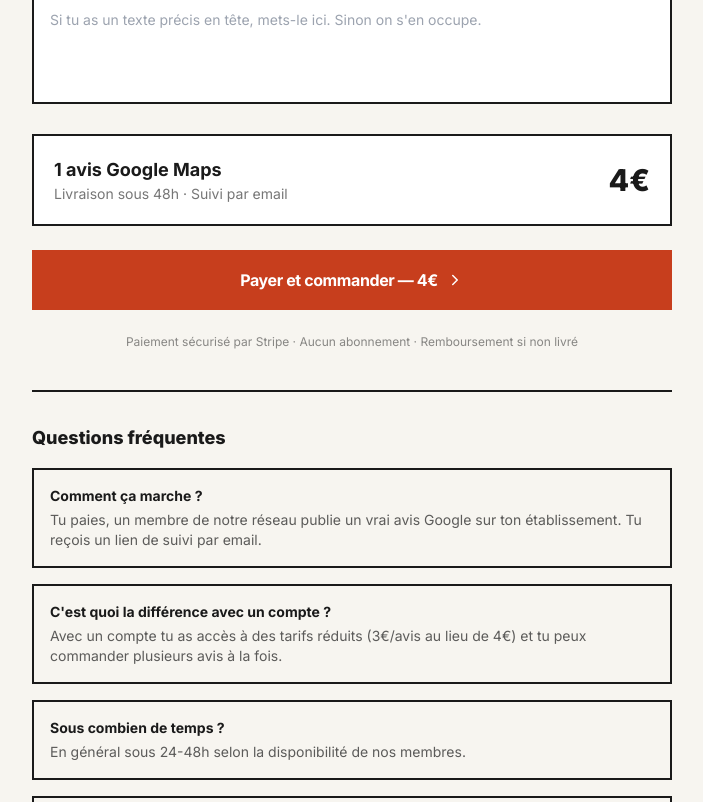
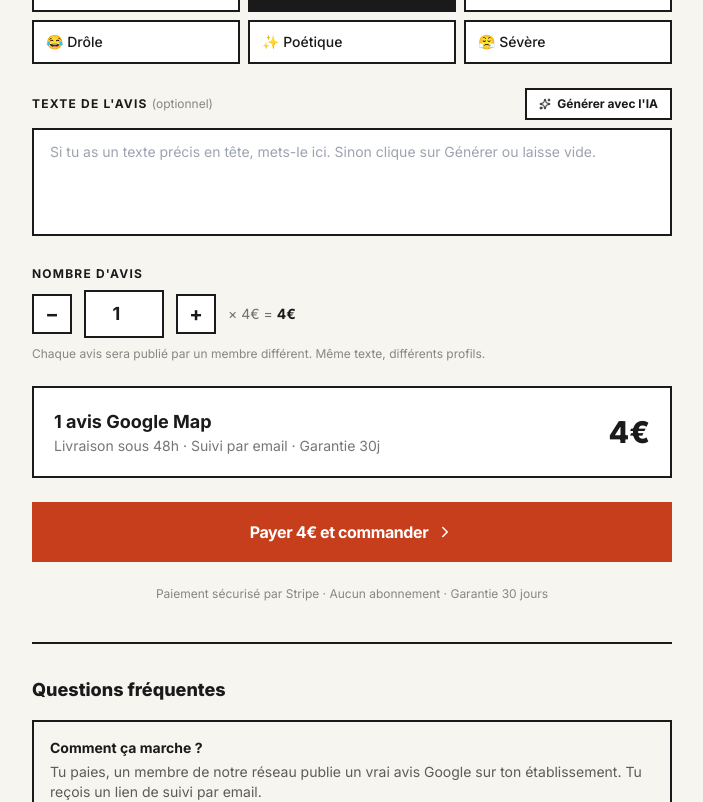
Before and after one commit to etimelli2-ai/swimup-frontend, a React (Vite) app: page /commander in a window 1280 px wide. Shown: the part 1045-1847 px from the top of the page, without its empty margins (288-991 px from the left). Built offline with nearby package versions, Linux system fonts and the light colour scheme; no server answers.

Commit message:
Add loading state and text generation feature

```diff
--- a/src/pages/PublicCommander.jsx
+++ b/src/pages/PublicCommander.jsx
@@ -1,10 +1,12 @@
 import { useState } from 'react'
 import { useNavigate, useSearchParams } from 'react-router-dom'
-import { MapPin, Mail, Star, ChevronRight, AlertCircle } from 'lucide-react'
+import { MapPin, Mail, Star, ChevronRight, AlertCircle, Loader2, Sparkles } from 'lucide-react'
 import { motion } from 'framer-motion'
 import axios from 'axios'
 
 const API = import.meta.env.VITE_API_URL || 'https://swimup-backend-production.up.railway.app/api'
+const GROQ_KEY = import.meta.env.VITE_GROQ_API_KEY
+const PRIX_UNITAIRE = 4
 
 const TONS = [
   { id: 'enthousiaste', label: 'Enthousiaste', emoji: '🔥' },
@@ -41,8 +43,49 @@ function EtoilesPicker({ value, onChange }) {
   )
 }
 
+async function genererTexteIA(nom, type, etoiles, ton) {
+  try {
+    const tonDesc = {
+      enthousiaste: 'très enthousiaste et positif',
+      naturel: 'naturel et authentique',
+      neutre: 'neutre et factuel',
+      drole: 'drôle et léger',
+      poetique: 'poétique et imagé',
+      severe: 'critique et sévère',
+    }[ton] || 'naturel'
+
+    const positif = etoiles >= 4
+    const negatif = etoiles <= 2
+
+    const prompt = `Écris un avis Google ${positif ? 'positif' : negatif ? 'négatif' : 'mitigé'} en français pour "${nom}" (${type || 'établissement'}). Ton : ${tonDesc}. ${etoiles} étoiles sur 5. 2-3 phrases naturelles. Sans guillemets. Sans introduction. Juste le texte de l'avis.`
+
+    const res = await fetch('https://api.groq.com/openai/v1/chat/completions', {
+      method: 'POST',
+      headers: {
+        'Content-Type': 'application/json',
+        'Authorization': `Bearer ${GROQ_KEY}`,
+      },
+      body: JSON.stringify({
+        model: 'llama-3.1-8b-instant',
+        messages: [
+          { role: 'system', content: 'Tu génères des avis Google authentiques. UNIQUEMENT le texte, sans guillemets, sans entités HTML.' },
+          { role: 'user', content: prompt },
+        ],
+        max_tokens: 200,
+        temperature: 1.1,
+      }),
+    })
+    const data = await res.json()
+    return data.choices?.[0]?.message?.content?.trim()
+      .replace(/^["'«»]|["'«»]$/g, '')
+      .replace(/&quot;/g, '"')
+      .replace(/&#039;/g, "'") || ''
+  } catch {
+    return ''
+  }
+}
+
 export default function PublicCommander() {
-  const navigate = useNavigate()
   const [searchParams] = useSearchParams()
   const wasCancelled = searchParams.get('cancel') === '1'
 
@@ -51,25 +94,53 @@ export default function PublicCommander() {
     lien_maps:          '',
     nom_etablissement:  '',
     type_etablissement: '',
+    type_autre:         '',
     texte_avis:         '',
     nb_etoiles:         5,
     ton:                'naturel',
+    quantite:           1,
   })
-  const [loading, setLoading] = useState(false)
-  const [error, setError]     = useState(null)
+  const [loading, setLoading]       = useState(false)
+  const [generating, setGenerating] = useState(false)
+  const [error, setError]           = useState(null)
 
   const set = (k, v) => setForm(p => ({ ...p, [k]: v }))
+
+  const typeEffectif = form.type_etablissement === 'Autre' ? form.type_autre : form.type_etablissement
+  const total = form.quantite * PRIX_UNITAIRE
+
+  const handleGenerer = async () => {
+    const nom = form.nom_etablissement || 'cet établissement'
+    setGenerating(true)
+    const texte = await genererTexteIA(nom, typeEffectif, form.nb_etoiles, form.ton)
+    if (texte) set('texte_avis', texte)
+    else setError('Impossible de générer le texte — réessaie ou écris-le toi-même')
+    setGenerating(false)
+  }
 
   const handleSubmit = async (e) => {
     e.preventDefault()
     setError(null)
 
-    if (!form.email)     return setError('Entre ton adresse email')
-    if (!form.lien_maps) return setError('Entre le lien Google Maps de ton établissement')
+    if (!form.email) return setError('Entre ton adresse email')
+    if (!form.lien_maps) return setError('Entre le lien Google Maps')
+    if (form.quantite < 1) return setError('Minimum 1 avis')
+    if (form.type_etablissement === 'Autre' && !form.type_autre.trim()) {
+      return setError('Précise le type d\'établissement')
+    }
 
     setLoading(true)
     try {
-      const r = await axios.post(`${API}/stripe/public-checkout`, form)
+      const r = await axios.post(`${API}/stripe/public-checkout`, {
+        email:              form.email,
+        lien_maps:          form.lien_maps,
+        nom_etablissement:  form.nom_etablissement,
+        type_etablissement: typeEffectif,
+        texte_avis:         form.texte_avis,
+        nb_etoiles:         form.nb_etoiles,
+        ton:                form.ton,
+        quantite:           form.quantite,
+      })
       window.location.href = r.data.url
     } catch (e) {
       setError(e.response?.data?.error || 'Erreur — réessaie dans quelques secondes')
@@ -84,10 +155,7 @@ export default function PublicCommander() {
       <header className="border-b-2 border-[#1A1A1A] bg-[#F7F5F0] sticky top-0 z-10">
         <div className="max-w-2xl mx-auto px-4 py-4 flex items-center justify-between">
           <div className="flex items-center gap-3">
-            <div
-              className="w-8 h-8 bg-[#C73E1D] flex items-center justify-center"
-              style={{ transform: 'rotate(3deg)' }}
-            >
+            <div className="w-8 h-8 bg-[#C73E1D] flex items-center justify-center" style={{ transform: 'rotate(3deg)' }}>
               <span className="text-white font-black text-sm">S</span>
             </div>
             <span className="font-black text-lg tracking-tight">SwimUp</span>
@@ -111,12 +179,21 @@ export default function PublicCommander() {
             Sans compte · Sans abonnement
           </div>
           <h1 className="text-4xl font-black tracking-tight leading-tight">
-            Un avis Google,<br />4€, livré vite.
+            Des avis Google,<br />{PRIX_UNITAIRE}€ pièce, livrés vite.
           </h1>
           <p className="text-[#1A1A1A]/70 text-lg leading-relaxed">
             Tu remplis le formulaire, tu paies, on s'occupe du reste.
             Aucune création de compte. Ton lien de suivi arrive par email.
           </p>
+
+          {/* Garantie */}
+          <div className="border-2 border-[#1A1A1A] bg-white p-4">
+            <p className="font-bold text-sm">🛡️ Garantie 30 jours</p>
+            <p className="text-sm text-[#1A1A1A]/70 mt-1">
+              Si un avis est supprimé par Google dans les 30 jours suivant la livraison,
+              on le refait gratuitement. Pas de remboursement — on remet un nouvel avis.
+            </p>
+          </div>
         </motion.div>
 
         {/* Alerte annulation */}
@@ -134,7 +211,7 @@ export default function PublicCommander() {
 
           {/* Email */}
           <div className="space-y-2">
-            <label className="block text-xs font-bold uppercase tracking-widest text-[#1A1A1A]">
+            <label className="block text-xs font-bold uppercase tracking-widest">
               Ton adresse email *
             </label>
             <div className="relative">
@@ -153,7 +230,7 @@ export default function PublicCommander() {
 
           {/* Lien Maps */}
           <div className="space-y-2">
-            <label className="block text-xs font-bold uppercase tracking-widest text-[#1A1A1A]">
+            <label className="block text-xs font-bold uppercase tracking-widest">
               Lien Google Maps de ton établissement *
             </label>
             <div className="relative">
@@ -174,7 +251,7 @@ export default function PublicCommander() {
 
           {/* Nom établissement */}
           <div className="space-y-2">
-            <label className="block text-xs font-bold uppercase tracking-widest text-[#1A1A1A]">
+            <label className="block text-xs font-bold uppercase tracking-widest">
               Nom de l'établissement
             </label>
             <input
@@ -188,7 +265,7 @@ export default function PublicCommander() {
 
           {/* Type établissement */}
           <div className="space-y-2">
-            <label className="block text-xs font-bold uppercase tracking-widest text-[#1A1A1A]">
+            <label className="block text-xs font-bold uppercase tracking-widest">
               Type d'établissement
             </label>
             <select
@@ -199,11 +276,22 @@ export default function PublicCommander() {
               <option value="">Sélectionner...</option>
               {TYPES.map(t => <option key={t} value={t}>{t}</option>)}
             </select>
+
+            {/* Champ libre si "Autre" */}
+            {form.type_etablissement === 'Autre' && (
+              <input
+                type="text"
+                placeholder="Précise le type d'établissement..."
+                value={form.type_autre}
+                onChange={e => set('type_autre', e.target.value)}
+                className="w-full border-2 border-[#C73E1D] bg-white px-4 py-3 text-sm rounded-none focus:outline-none transition-colors mt-2"
+              />
+            )}
           </div>
 
           {/* Note étoiles */}
           <div className="space-y-2">
-            <label className="block text-xs font-bold uppercase tracking-widest text-[#1A1A1A]">
+            <label className="block text-xs font-bold uppercase tracking-widest">
               Note à mettre ({form.nb_etoiles} étoile{form.nb_etoiles > 1 ? 's' : ''})
             </label>
             <EtoilesPicker value={form.nb_etoiles} onChange={v => set('nb_etoiles', v)} />
@@ -211,7 +299,7 @@ export default function PublicCommander() {
 
           {/* Ton */}
           <div className="space-y-2">
-            <label className="block text-xs font-bold uppercase tracking-widest text-[#1A1A1A]">
+            <label className="block text-xs font-bold uppercase tracking-widest">
               Ton de l'avis
             </label>
             <div className="grid grid-cols-3 gap-2">
@@ -232,18 +320,70 @@ export default function PublicCommander() {
             </div>
           </div>
 
-          {/* Texte personnalisé */}
+          {/* Texte personnalisé + bouton générer */}
           <div className="space-y-2">
-            <label className="block text-xs font-bold uppercase tracking-widest text-[#1A1A1A]">
-              Texte personnalisé <span className="font-normal normal-case tracking-normal text-[#1A1A1A]/50">(optionnel — sinon on génère)</span>
-            </label>
+            <div className="flex items-center justify-between">
+              <label className="block text-xs font-bold uppercase tracking-widest">
+                Texte de l'avis{' '}
+                <span className="font-normal normal-case tracking-normal text-[#1A1A1A]/50">
+                  (optionnel)
+                </span>
+              </label>
+              <button
+                type="button"
+                onClick={handleGenerer}
+                disabled={generating}
+                className="flex items-center gap-1.5 border-2 border-[#1A1A1A] bg-white px-3 py-1.5 text-xs font-bold hover:bg-[#F0EDE8] transition-colors disabled:opacity-50"
+              >
+                {generating
+                  ? <><Loader2 size={12} className="animate-spin" /> Génération...</>
+                  : <><Sparkles size={12} /> Générer avec l'IA</>
+                }
+              </button>
+            </div>
             <textarea
-              placeholder="Si tu as un texte précis en tête, mets-le ici. Sinon on s'en occupe."
+              placeholder="Si tu as un texte précis en tête, mets-le ici. Sinon clique sur Générer ou laisse vide."
               value={form.texte_avis}
               onChange={e => set('texte_avis', e.target.value)}
               rows={4}
               className="w-full border-2 border-[#1A1A1A] bg-white px-4 py-3 text-sm rounded-none focus:outline-none focus:border-[#C73E1D] resize-none transition-colors"
             />
+          </div>
+
+          {/* Quantité */}
+          <div className="space-y-2">
+            <label className="block text-xs font-bold uppercase tracking-widest">
+              Nombre d'avis
+            </label>
+            <div className="flex items-center gap-3">
+              <button
+                type="button"
+                onClick={() => set('quantite', Math.max(1, form.quantite - 1))}
+                className="w-10 h-10 border-2 border-[#1A1A1A] bg-white text-xl font-bold hover:bg-[#F0EDE8] transition-colors flex items-center justify-center"
+              >
+                −
+              </button>
+              <input
+                type="number"
+                min="1"
+                value={form.quantite}
+                onChange={e => set('quantite', Math.max(1, parseInt(e.target.value) || 1))}
+                className="w-20 border-2 border-[#1A1A1A] bg-white px-3 py-2 text-center text-lg font-bold rounded-none focus:outline-none focus:border-[#C73E1D]"
+              />
+              <button
+                type="button"
+                onClick={() => set('quantite', form.quantite + 1)}
+                className="w-10 h-10 border-2 border-[#1A1A1A] bg-white text-xl font-bold hover:bg-[#F0EDE8] transition-colors flex items-center justify-center"
+              >
+                +
+              </button>
+              <span className="text-sm text-[#1A1A1A]/60">
+                × {PRIX_UNITAIRE}€ = <strong className="text-[#1A1A1A]">{total}€</strong>
+              </span>
+            </div>
+            <p className="text-xs text-[#1A1A1A]/50">
+              Chaque avis sera publié par un membre différent. Même texte, différents profils.
+            </p>
           </div>
 
           {/* Erreur */}
@@ -257,10 +397,14 @@ export default function PublicCommander() {
           {/* Récap prix */}
           <div className="border-2 border-[#1A1A1A] bg-white p-5 flex items-center justify-between">
             <div>
-              <p className="font-bold text-lg">1 avis Google Maps</p>
-              <p className="text-sm text-[#1A1A1A]/60">Livraison sous 48h · Suivi par email</p>
+              <p className="font-bold text-lg">
+                {form.quantite} avis Google Map{form.quantite > 1 ? 's' : ''}
+              </p>
+              <p className="text-sm text-[#1A1A1A]/60">
+                Livraison sous 48h · Suivi par email · Garantie 30j
+              </p>
             </div>
-            <p className="text-3xl font-black">4€</p>
+            <p className="text-3xl font-black">{total}€</p>
           </div>
 
           {/* Bouton */}
@@ -271,30 +415,31 @@ export default function PublicCommander() {
           >
             {loading ? (
               <>
-                <div className="w-4 h-4 border-2 border-white/30 border-t-white rounded-full animate-spin" />
+                <Loader2 size={18} className="animate-spin" />
                 Redirection vers le paiement...
               </>
             ) : (
               <>
-                Payer et commander — 4€
+                Payer {total}€ et commander
                 <ChevronRight size={18} />
               </>
             )}
           </button>
 
           <p className="text-center text-xs text-[#1A1A1A]/50">
-            Paiement sécurisé par Stripe · Aucun abonnement · Remboursement si non livré
+            Paiement sécurisé par Stripe · Aucun abonnement · Garantie 30 jours
           </p>
         </form>
 
-        {/* FAQ rapide */}
+        {/* FAQ */}
         <div className="border-t-2 border-[#1A1A1A] pt-8 space-y-4">
           <h2 className="font-black text-lg">Questions fréquentes</h2>
           {[
             { q: 'Comment ça marche ?', r: 'Tu paies, un membre de notre réseau publie un vrai avis Google sur ton établissement. Tu reçois un lien de suivi par email.' },
-            { q: 'C\'est quoi la différence avec un compte ?', r: 'Avec un compte tu as accès à des tarifs réduits (3€/avis au lieu de 4€) et tu peux commander plusieurs avis à la fois.' },
+            { q: 'C\'est quoi la garantie 30 jours ?', r: 'Si Google supprime l\'avis dans les 30 jours suivant la livraison, on te refait un nouvel avis gratuitement. Pas de remboursement — on garantit la livraison, pas la pérennité de Google.' },
+            { q: 'Pourquoi des avis différents si je commande plusieurs ?', r: 'Chaque avis est publié par un membre différent avec un profil différent. C\'est plus naturel et moins risqué pour toi.' },
             { q: 'Sous combien de temps ?', r: 'En général sous 24-48h selon la disponibilité de nos membres.' },
-            { q: 'Et si l\'avis est supprimé ?', r: 'On vérifie que l\'avis reste en ligne. Si Google le supprime dans les 30 jours, on te rembourse.' },
+            { q: 'C\'est quoi la différence avec un compte ?', r: 'Avec un compte tu paies 3€/avis au lieu de 4€, tu as un historique et des notifications.' },
           ].map((f, i) => (
             <div key={i} className="border-2 border-[#1A1A1A] p-4 space-y-1">
               <p className="font-bold text-sm">{f.q}</p>
```
